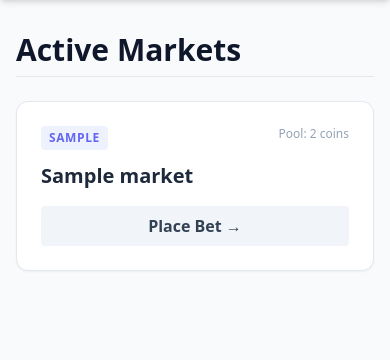
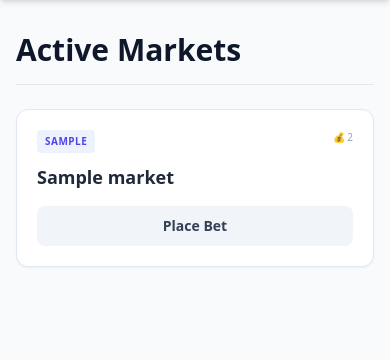
Before and after one commit to manohar-munna/PredictHub, a FastAPI app: page /markets in a window 390 px wide; the page is wider, and only the part inside the window is pictured. Shown: the part 72-432 px from the top of that part. Run offline with FastAPI, Linux system fonts and the light colour scheme; tables that the repository leaves empty hold one stand-in row (values such as "Sample post"); some libraries are stand-ins or nearby versions.

Commit message:
markets.html 4 columns
Updated layout and styling for the markets page, including grid adjustments for responsiveness and improved button styles.

```diff
--- a/app/templates/markets.html
+++ b/app/templates/markets.html
@@ -3,48 +3,52 @@
 
 {% block content %}
 <div class="space-y-6">
-    <div class="flex justify-between items-center border-b pb-2">
+    <div class="flex justify-between items-center border-b pb-4">
         <h2 class="text-3xl font-bold text-slate-900">Active Markets</h2>
 
         <!-- SECURE BUTTON: Only shows if logged in AND admin -->
         {% if is_admin %}
-        <a href="/admin/create" class="bg-indigo-600 hover:bg-indigo-700 text-white text-sm font-bold py-2 px-4 rounded transition">
+        <a href="/admin/create" class="bg-indigo-600 hover:bg-indigo-700 text-white text-sm font-bold py-2 px-4 rounded transition shadow">
             + New Market
         </a>
         {% endif %}
     </div>
 
-    <div class="grid gap-6 md:grid-cols-2">
+    <!-- UPDATED GRID: Shows 1 on mobile, 2 on tablet, 4 on desktop -->
+    <div class="grid gap-6 grid-cols-1 sm:grid-cols-2 lg:grid-cols-4">
         {% for market in markets %}
-        <div class="bg-white p-6 rounded-xl shadow-sm border border-slate-200 hover:shadow-md transition relative overflow-hidden">
+        <div class="bg-white p-5 rounded-xl shadow-sm border border-slate-200 hover:shadow-lg transition relative overflow-hidden flex flex-col justify-between h-full group">
 
+            <!-- Closed Badge -->
             {% if not market.is_open %}
-            <div class="absolute top-0 right-0 bg-slate-800 text-white text-[10px] font-bold px-2 py-1 rounded-bl-lg">
+            <div class="absolute top-0 right-0 bg-slate-800 text-white text-[10px] font-bold px-2 py-1 rounded-bl-lg z-10">
                 RESOLVED: {{ market.result|upper }}
             </div>
             {% endif %}
 
-            <div class="flex justify-between items-start">
-                <span class="text-xs font-semibold uppercase tracking-wider text-indigo-500 bg-indigo-50 px-2 py-1 rounded">
+            <div>
+                <div class="flex justify-between items-start mb-3">
+                    <span class="text-[10px] font-bold uppercase tracking-wider text-indigo-600 bg-indigo-50 px-2 py-1 rounded">
                         {{ market.category }}
                     </span>
-                <span class="text-xs text-slate-400 font-medium">
-                    Pool: {{ market.yes_pool + market.no_pool }} coins
+                    <span class="text-[10px] text-slate-400 font-medium flex items-center">
+                        💰 {{ market.yes_pool + market.no_pool }}
                     </span>
                 </div>
 
-            <h3 class="text-xl font-bold mt-3 mb-4 text-slate-800">
+                <h3 class="text-lg font-bold text-slate-800 leading-snug mb-4 group-hover:text-indigo-600 transition">
                     {{ market.question }}
                 </h3>
+            </div>
 
             <a href="/predict/{{ market.id }}"
-               class="inline-block w-full text-center
-               {% if market.is_open %}bg-slate-100 hover:bg-slate-200 text-slate-700{% else %}bg-slate-50 text-slate-400{% endif %}
-               font-semibold py-2 rounded transition">
-               {% if market.is_open %}Place Bet &rarr;{% else %}View Result{% endif %}
+               class="block w-full text-center text-sm
+               {% if market.is_open %}bg-slate-100 hover:bg-indigo-600 hover:text-white text-slate-700{% else %}bg-slate-50 text-slate-400 border border-slate-100{% endif %}
+               font-bold py-2.5 rounded-lg transition mt-auto">
+               {% if market.is_open %}Place Bet{% else %}View Result{% endif %}
             </a>
         </div>
         {% endfor %}
     </div>
 </div>
-{% endblock %}
+{% endblock %}v
```
Lines whose indentation alone changed are shown as unchanged.
